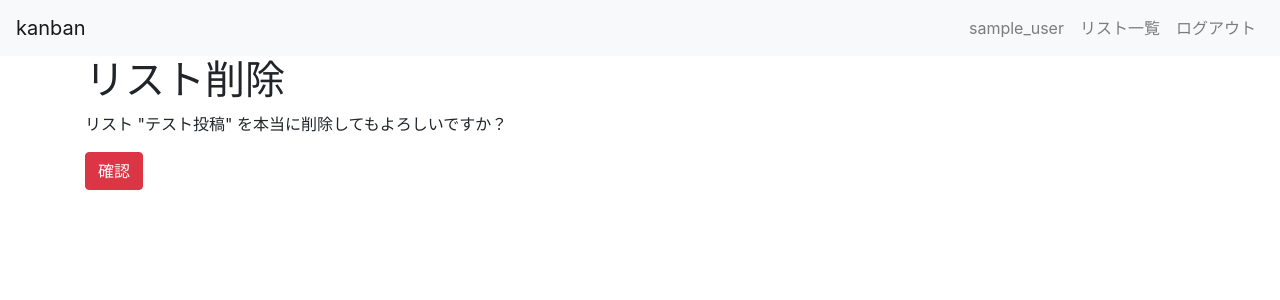
After one commit to cache-cache-la/kanban, a Django app: page /kanban/lists/1/delete/ in a window 1280 px wide. The commit adds this page. Shown: the top 300 px of the page. Run offline with Django 3.2, Linux system fonts and the light colour scheme; a user stored in the database is signed in; data comes from the database, SQL or seed files in the repository; some libraries are stand-ins or nearby versions.

Commit message:
リスト削除機能の追加

```diff
--- /dev/null
+++ b/kanban/templates/kanban/lists/delete.html
@@ -0,0 +1,12 @@
+{% extends "kanban/base.html" %}
+
+{% block content %}
+<div class="container">
+  <h1>リスト削除</h1>
+  <form method="post">
+    {% csrf_token %}
+    <p>リスト "{{ list.title }}" を本当に削除してもよろしいですか？</p>
+    <button type="submit" class="btn btn-danger">確認</button>
+  </form>
+</div>
+{% endblock %}
--- a/kanban/templates/kanban/lists/detail.html
+++ b/kanban/templates/kanban/lists/detail.html
@@ -10,5 +10,6 @@
     <dd class="col-sm-9">{{ list.user.username }}</dd>
   </dl>
   <a class="btn btn-primary" href="{% url 'kanban:lists_update' list.pk  %}" role="button">編集</a>
+  <a class="btn btn-danger" href="{% url 'kanban:lists_delete' list.pk  %}" role="button">削除</a>
 </div>
 {% endblock %}
--- a/kanban/urls.py
+++ b/kanban/urls.py
@@ -13,5 +13,6 @@ urlpatterns = [
     path("lists/", views.ListListView.as_view(), name="lists_list"),
     path("lists/create/", views.ListCreateView.as_view(), name="lists_create"),
     path("lists/<int:pk>/", views.ListDetailView.as_view(), name="lists_detail"),
+    path("lists/<int:pk>/delete/", views.ListDeleteView.as_view(), name="lists_delete"),
     path("lists/<int:pk>/update/", views.ListUpdateView.as_view(), name="lists_update"),
 ]
--- a/kanban/views.py
+++ b/kanban/views.py
@@ -6,7 +6,7 @@ from django.contrib.auth.mixins import LoginRequiredMixin
 from django.contrib.auth.models import User
 from django.shortcuts import render, redirect, resolve_url
 from django.urls import reverse_lazy
-from django.views.generic import DetailView, UpdateView, CreateView, ListView
+from django.views.generic import DetailView, UpdateView, CreateView, ListView, DeleteView
 from .forms import UserForm, ListForm
 from .mixins import OnlyYouMixin
 from . models import List
@@ -78,3 +78,10 @@ class ListUpdateView(LoginRequiredMixin, UpdateView):
 
     def get_success_url(self):
         return resolve_url('kanban:lists_detail', pk=self.kwargs['pk'])
+
+# リスト削除
+class ListDeleteView(LoginRequiredMixin, DeleteView):
+    model = List
+    template_name = "kanban/lists/delete.html"
+    form_class = ListForm
+    success_url = reverse_lazy("kanban:lists_list")
```
